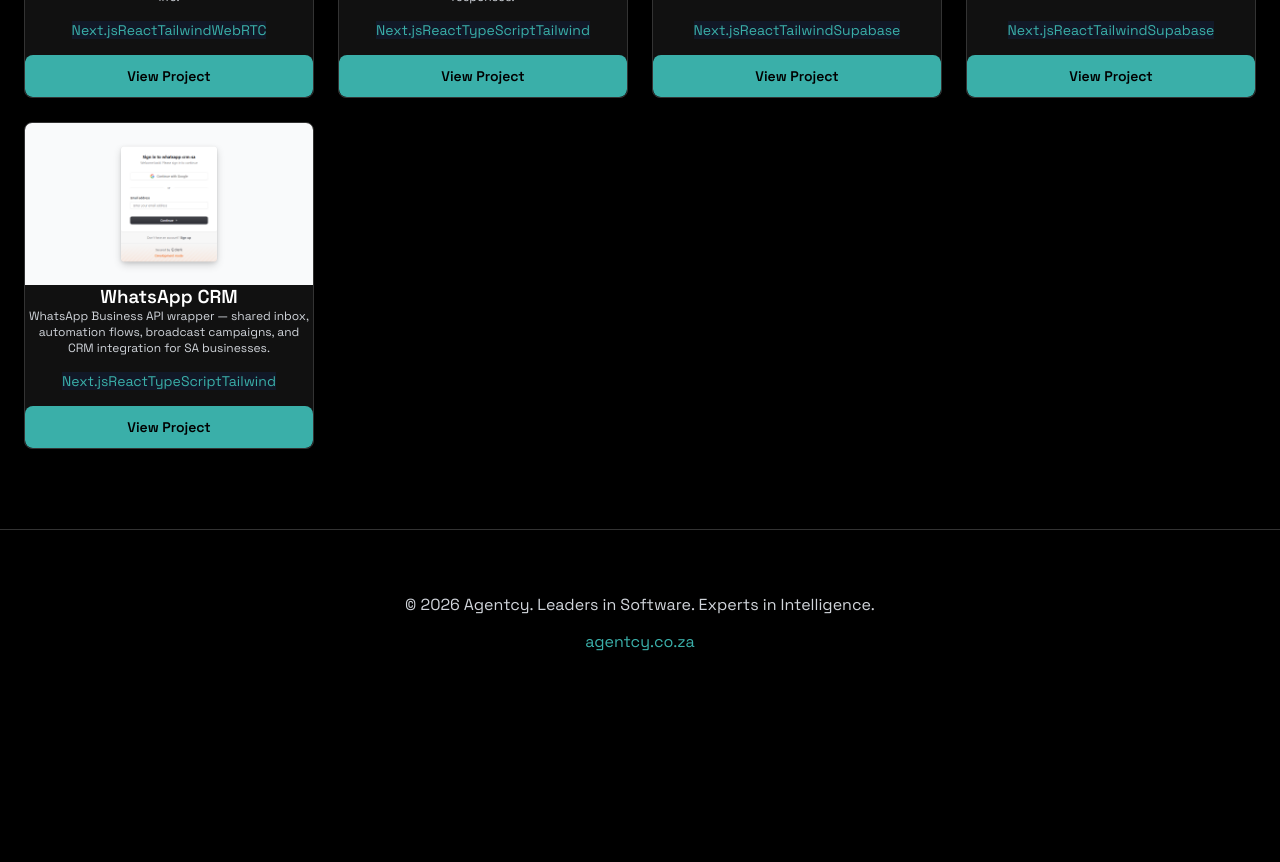
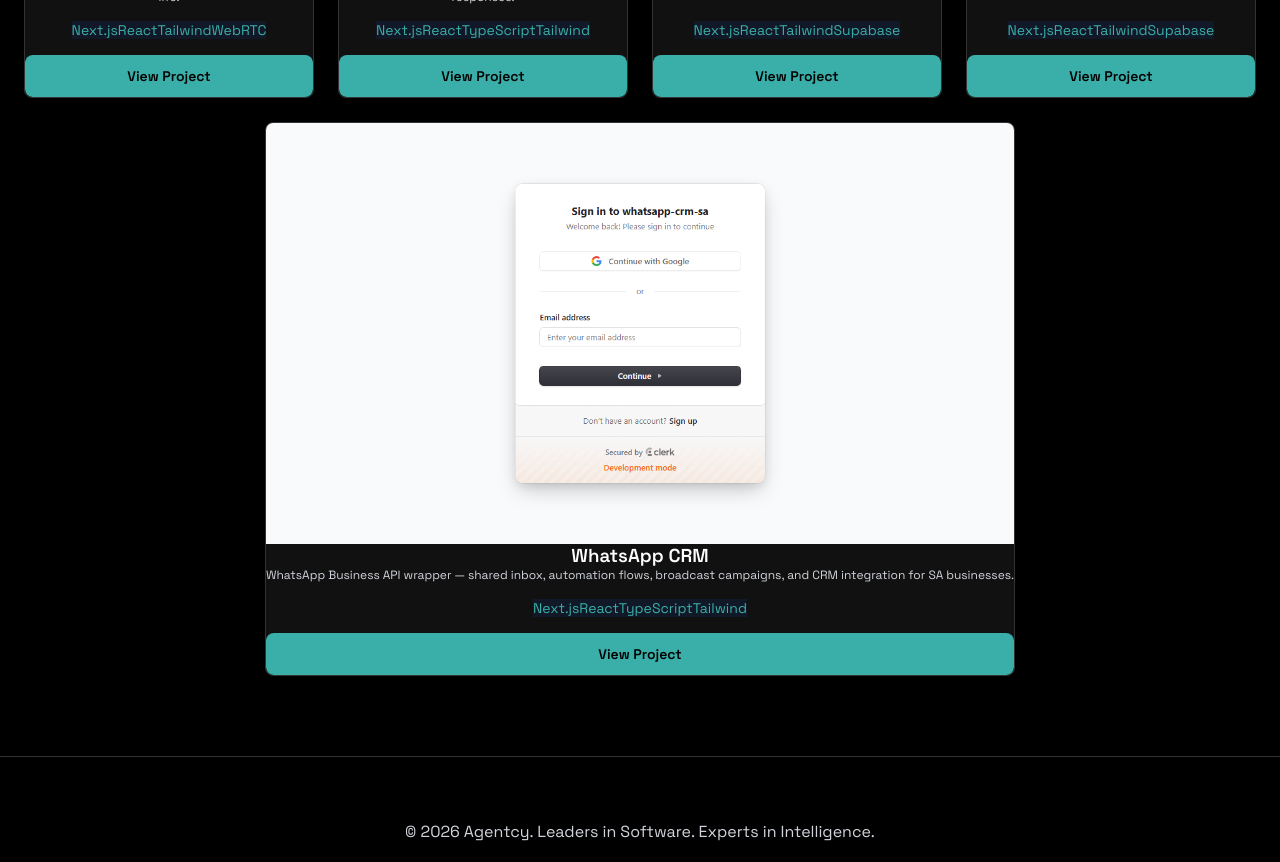
Before and after one commit to nathanfishhk-hue/Agentcy-portfolio-page, a React (Vite) app: page / in a window 1280 px wide. Shown: the part 2480-3342 px from the top of the page. Before the commit the page ends 3196 px from the top, so only its background shows below. Built offline with nearby package versions, Linux system fonts and the light colour scheme.

Commit message:
feat: center last card (WhatsApp CRM) in grid using col-start-2

```diff
--- a/src/components/ProjectGrid.tsx
+++ b/src/components/ProjectGrid.tsx
@@ -16,16 +16,22 @@ export default function ProjectGrid({ projects }: Props) {
     );
   }
 
+  const lastIndex = projects.length - 1;
+
   return (
     <section className="py-20">
       <div className="container">
         <div className="grid grid-cols-2 lg:grid-cols-4 gap-4 md:gap-6">
-          {projects.map((p) => (
-            <ProjectCard
+          {projects.map((p, index) => (
+            <div
               key={p.slug}
-              project={p}
-              style={{ '--stagger-index': 0 } as React.CSSProperties}
-            />
+              className={index === lastIndex ? 'lg:col-start-2 lg:col-span-2 grid-last-center' : ''}
+            >
+              <ProjectCard
+                project={p}
+                style={{ '--stagger-index': 0 } as React.CSSProperties}
+              />
+            </div>
           ))}
         </div>
       </div>
--- a/src/styles/globals.css
+++ b/src/styles/globals.css
@@ -59,6 +59,12 @@ a {
 @media (min-width: 1024px) {
   .lg\:grid-cols-3 { grid-template-columns: repeat(3, 1fr) !important; }
   .lg\:grid-cols-4 { grid-template-columns: repeat(4, 1fr) !important; }
+}
+
+/* Center last row when incomplete */
+.grid-last-center:last-child {
+  grid-column: 1 / -1;
+  justify-self: center;
 }
 
 /* Flex */
```
